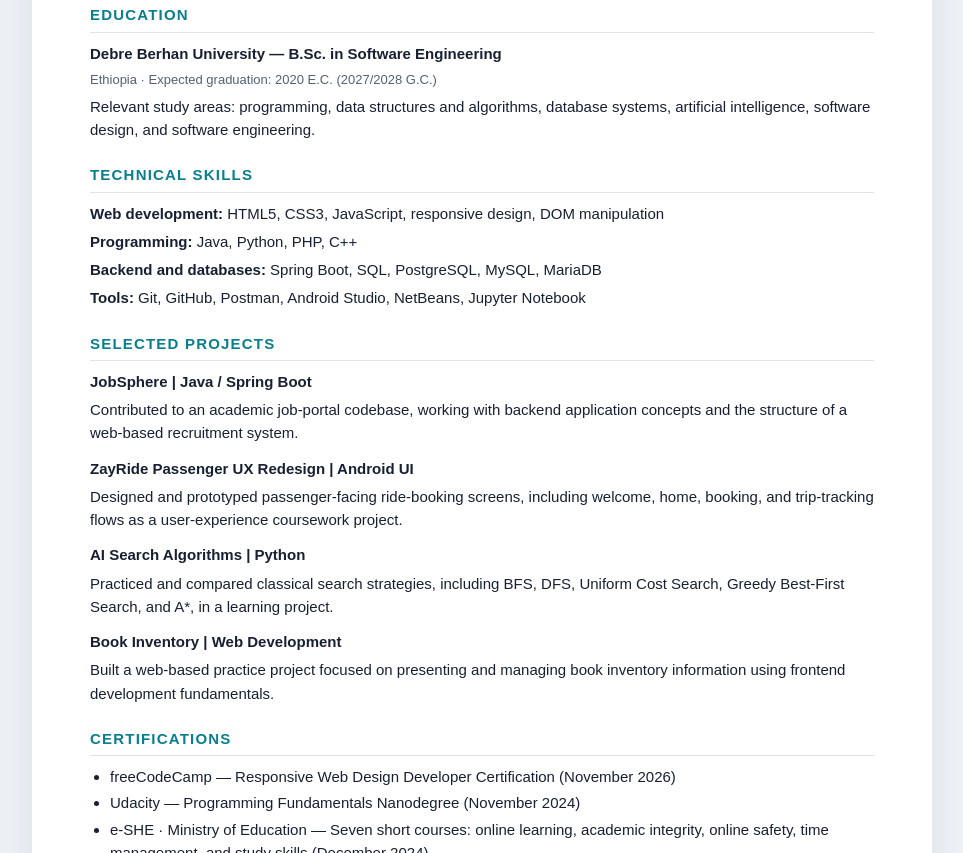
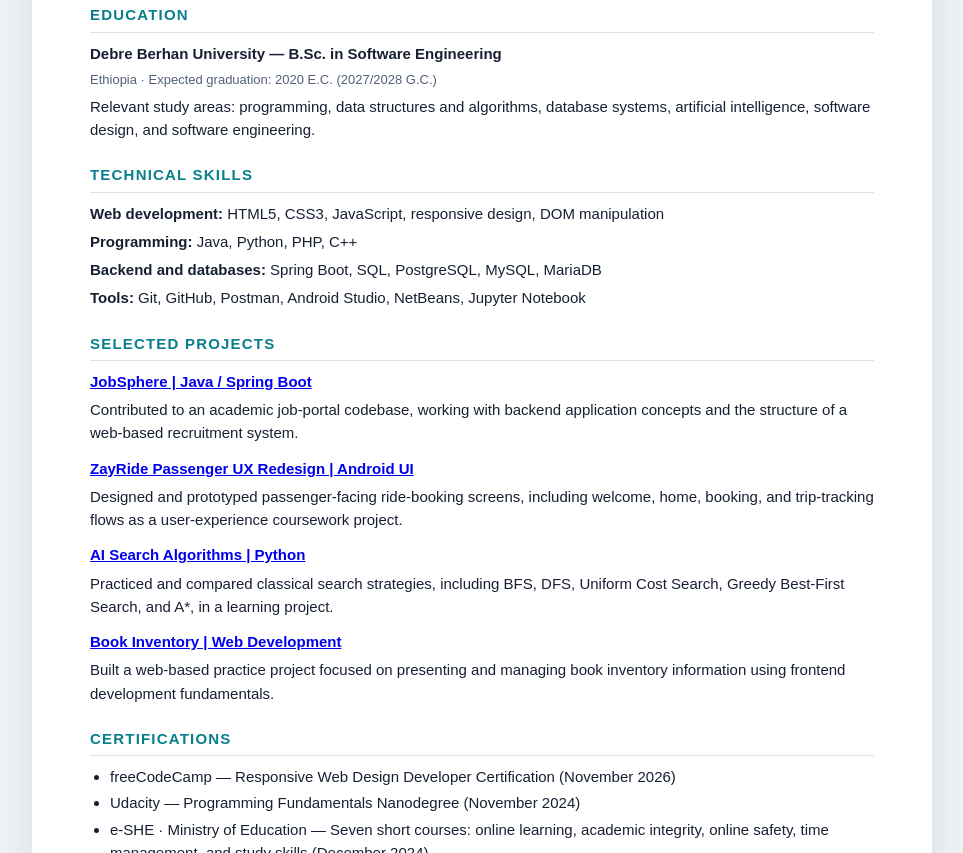
Before and after one commit to kura458/kura-lemma-portfolio, a plain HTML site: page cv.html in a window 1280 px wide. Shown: the part 442-1295 px from the top of the page, without its empty margins (158-1121 px from the left). Drawn offline with Linux system fonts and the light colour scheme.

Commit message:
Link selected CV projects to source repositories

```diff
--- a/cv.html
+++ b/cv.html
@@ -16,7 +16,7 @@ h1{font-size:30px;letter-spacing:1px;margin:0 0 3px} .headline{font-weight:700;c
 .contact{font-size:13px;color:var(--muted)}h2{font-size:15px;letter-spacing:1.2px;color:var(--accent);border-bottom:1px solid var(--line);padding-bottom:5px;margin:22px 0 9px}
 p{margin:5px 0}.entry{margin:0 0 12px}.entry h3{font-size:15px;margin:0}.meta{font-size:13px;color:var(--muted)}ul{margin:6px 0 8px;padding-left:20px}li{margin:3px 0}.skills p{margin:5px 0}
 @page{size:A4;margin:14mm}
-@media print{body{background:white;font-size:10.5pt}.toolbar{display:none}.sheet{max-width:none;margin:0;padding:0;box-shadow:none}h2{break-after:avoid}.entry{break-inside:avoid}a{color:inherit;text-decoration:none}}
+@media print{body{background:white;font-size:10.5pt}.toolbar{display:none}.sheet{max-width:none;margin:0;padding:0;box-shadow:none}h2{break-after:avoid}.entry{break-inside:avoid}a{color:inherit;text-decoration:none}.entry h3 a{color:var(--accent);text-decoration:underline;text-decoration-thickness:1px;text-underline-offset:3px}}
 @media(max-width:650px){.sheet{margin:0 10px 20px;padding:28px 22px}.toolbar{padding:0 12px;align-items:flex-start;flex-direction:column}h1{font-size:25px}}
 </style>
 </head>
@@ -28,10 +28,10 @@ p{margin:5px 0}.entry{margin:0 0 12px}.entry h3{font-size:15px;margin:0}.meta{fo
 <section><h2>EDUCATION</h2><div class="entry"><h3>Debre Berhan University — B.Sc. in Software Engineering</h3><p class="meta">Ethiopia · Expected graduation: 2020 E.C. (2027/2028 G.C.)</p><p>Relevant study areas: programming, data structures and algorithms, database systems, artificial intelligence, software design, and software engineering.</p></div></section>
 <section class="skills"><h2>TECHNICAL SKILLS</h2><p><b>Web development:</b> HTML5, CSS3, JavaScript, responsive design, DOM manipulation</p><p><b>Programming:</b> Java, Python, PHP, C++</p><p><b>Backend and databases:</b> Spring Boot, SQL, PostgreSQL, MySQL, MariaDB</p><p><b>Tools:</b> Git, GitHub, Postman, Android Studio, NetBeans, Jupyter Notebook</p></section>
 <section><h2>SELECTED PROJECTS</h2>
-<div class="entry"><h3>JobSphere | Java / Spring Boot</h3><p>Contributed to an academic job-portal codebase, working with backend application concepts and the structure of a web-based recruitment system.</p></div>
-<div class="entry"><h3>ZayRide Passenger UX Redesign | Android UI</h3><p>Designed and prototyped passenger-facing ride-booking screens, including welcome, home, booking, and trip-tracking flows as a user-experience coursework project.</p></div>
-<div class="entry"><h3>AI Search Algorithms | Python</h3><p>Practiced and compared classical search strategies, including BFS, DFS, Uniform Cost Search, Greedy Best-First Search, and A*, in a learning project.</p></div>
-<div class="entry"><h3>Book Inventory | Web Development</h3><p>Built a web-based practice project focused on presenting and managing book inventory information using frontend development fundamentals.</p></div>
+<div class="entry"><h3><a href="https://github.com/kura458/Jobsphere" target="_blank" rel="noopener noreferrer">JobSphere | Java / Spring Boot</a></h3><p>Contributed to an academic job-portal codebase, working with backend application concepts and the structure of a web-based recruitment system.</p></div>
+<div class="entry"><h3><a href="https://github.com/kura458/ZayRide-UX-Redesign" target="_blank" rel="noopener noreferrer">ZayRide Passenger UX Redesign | Android UI</a></h3><p>Designed and prototyped passenger-facing ride-booking screens, including welcome, home, booking, and trip-tracking flows as a user-experience coursework project.</p></div>
+<div class="entry"><h3><a href="https://github.com/kura458/AI-Search-Algorithm-Implementations" target="_blank" rel="noopener noreferrer">AI Search Algorithms | Python</a></h3><p>Practiced and compared classical search strategies, including BFS, DFS, Uniform Cost Search, Greedy Best-First Search, and A*, in a learning project.</p></div>
+<div class="entry"><h3><a href="https://github.com/kura458/Web_Design_practice_workshop_-lab/tree/main/Book_Inventory" target="_blank" rel="noopener noreferrer">Book Inventory | Web Development</a></h3><p>Built a web-based practice project focused on presenting and managing book inventory information using frontend development fundamentals.</p></div>
 </section>
 <section><h2>CERTIFICATIONS</h2><ul><li>freeCodeCamp — Responsive Web Design Developer Certification (November 2026)</li><li>Udacity — Programming Fundamentals Nanodegree (November 2024)</li><li>e-SHE · Ministry of Education — Seven short courses: online learning, academic integrity, online safety, time management, and study skills (December 2024)</li></ul></section>
 <section><h2>CURRENT LEARNING</h2><p>Currently strengthening JavaScript and progressing toward React, REST APIs, backend development, and modern full-stack application practices.</p></section>
```
